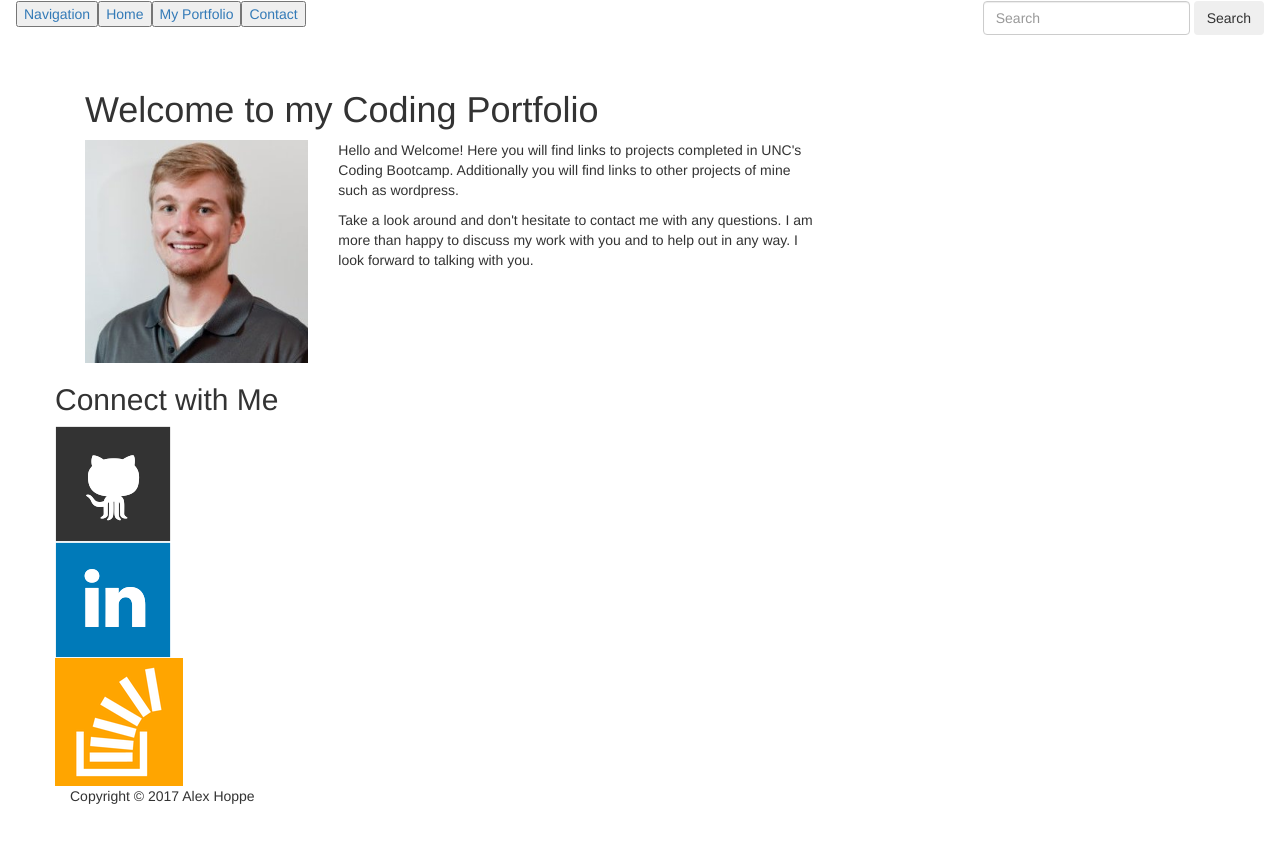
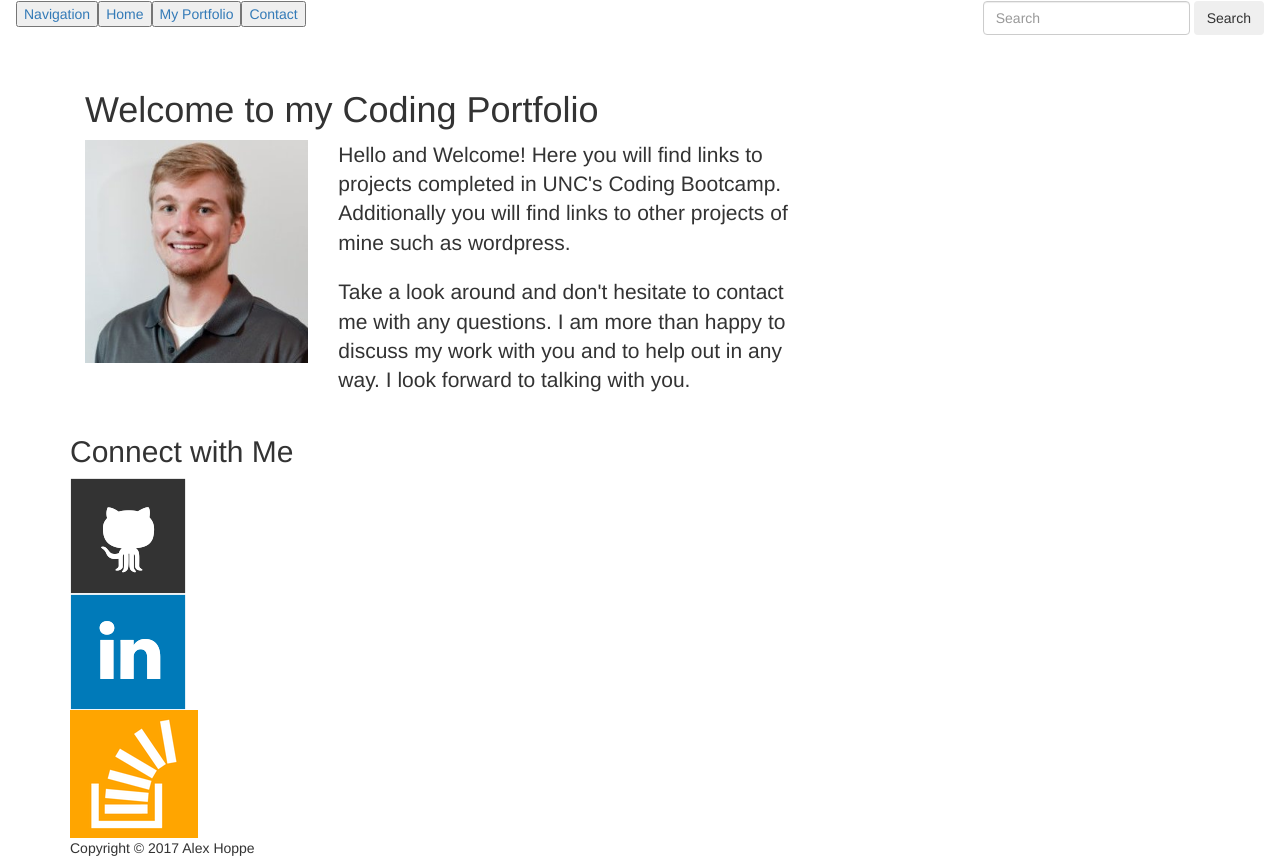
Before and after one commit to amhoppe/Bootstrap-Portfolio2, a plain HTML site: page indexbs.html in a window 1280 px wide. Before the commit the page ends 806 px from the top, so only its background shows below. Drawn offline with nearby package versions, Linux system fonts and the light colour scheme.

Commit message:
sixth try

```diff
--- a/indexbs.html
+++ b/indexbs.html
@@ -57,9 +57,9 @@
 
           <div class="col-md-8">
 
-      <p class>Hello and Welcome!  Here you will find links to projects completed in UNC's Coding Bootcamp. Additionally you will find links to other projects of mine such as wordpress. </p>
+      <p class="lead">Hello and Welcome!  Here you will find links to projects completed in UNC's Coding Bootcamp. Additionally you will find links to other projects of mine such as wordpress. </p>
 
-      <p>Take a look around and don't hesitate to contact me with any questions. I am more than happy to discuss my work with you and to help out in any way.  I look forward to talking with you. </p>
+      <p class="lead">Take a look around and don't hesitate to contact me with any questions. I am more than happy to discuss my work with you and to help out in any way.  I look forward to talking with you. </p>
 
           </div>
 
@@ -69,7 +69,7 @@
   </div>
 
     <div class="container pull-right">
-      <div class="col-4">
+      <div class="col-md-4">
         <h2>Connect with Me</h2>
 
         <a href="https://github.com/amhoppe/"><img class="img-responsive" src="images/github-128.png" alt="GitHub" /></a>
```
